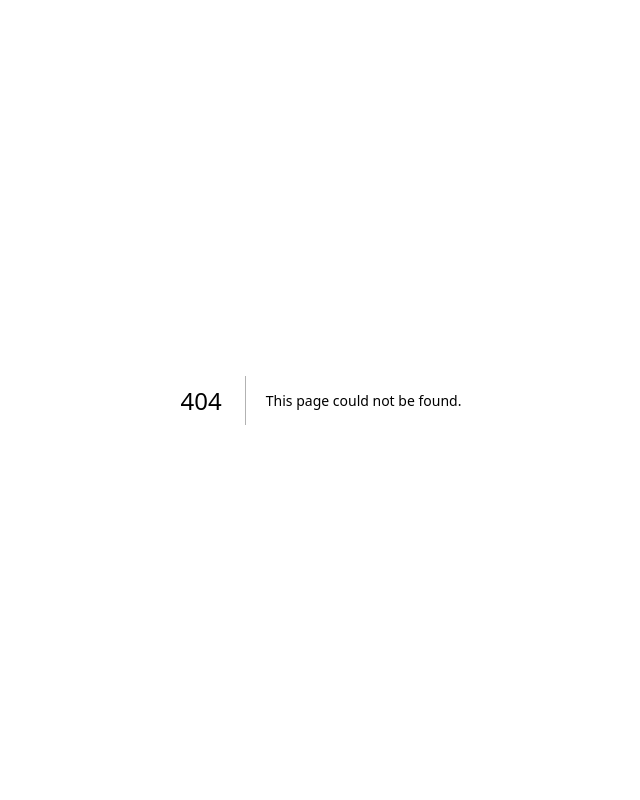
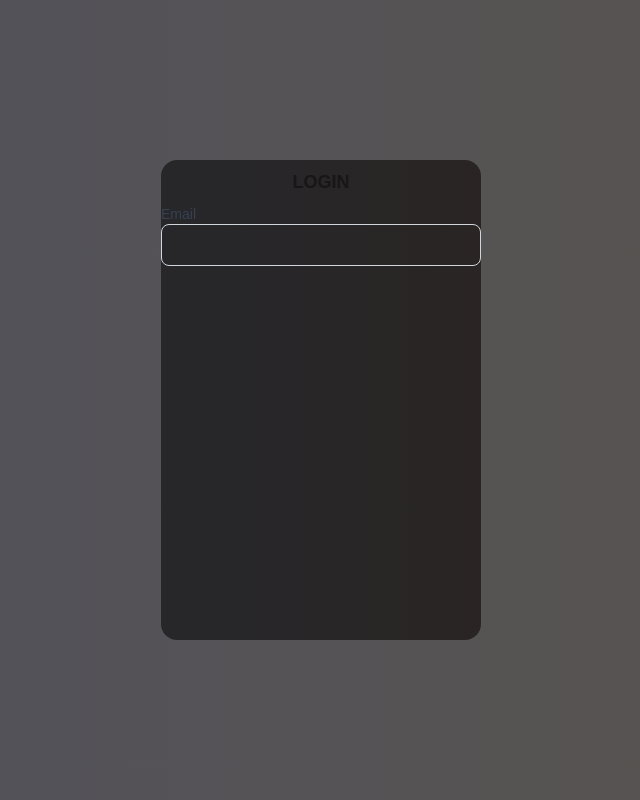
Before and after one commit to kashish00208/insightAnalyst, a Next.js app in the folder frontend/: page /login in a window 1280 px wide. Before the commit this address had no page. Shown: the whole page, without its empty margins (319-959 px from the left). Built offline with nearby package versions, Linux system fonts and the light colour scheme.

Commit message:
minor changes

```diff
--- /dev/null
+++ b/frontend/auth/login.ts
@@ -0,0 +1 @@
+import { signInWithEmailAndPassword , createUserWithEmailAndPassword } from "firebase/auth";
--- /dev/null
+++ b/frontend/src/app/login/page.tsx
@@ -0,0 +1,33 @@
+"use client"
+import React, { useState } from 'react'
+
+const page = () => {
+  const [email ,setEmail] = useState(null);
+  const [password , setPassword]  = useState(null);
+  const [msg,setMsg] = useState(null);
+  const handleSubmit = () => {
+
+  }
+  return (
+    <div className='bg-gradient-to-r from-zinc-600 to-stone-600 w-screen h-screen flex flex-row justify-center items-center' >
+      <div className='bg-gradient-to-r from-zinc-800 to-stone-800 w-1/4 rounded-2xl h-3/5 '>
+      <p className="text-lg font-semibold text-center m-2">LOGIN</p>
+        <form action="loginForm">
+         <div>
+            <label htmlFor="email" className="block text-sm font-medium text-gray-700">Email</label>
+            <input
+              type="email"
+              id="email"
+              required
+              className="w-full p-2 border border-gray-300 rounded-lg"
+            />
+          </div>
+          <input type="text" />
+          <label htmlFor="password"></label>
+        </form>
+      </div>
+    </div>
+  )
+}
+
+export default page
```
Also changed, not shown: frontend/package.json (+7 -6 lines), 2 other files (tests, documents, lock files or other folders).
